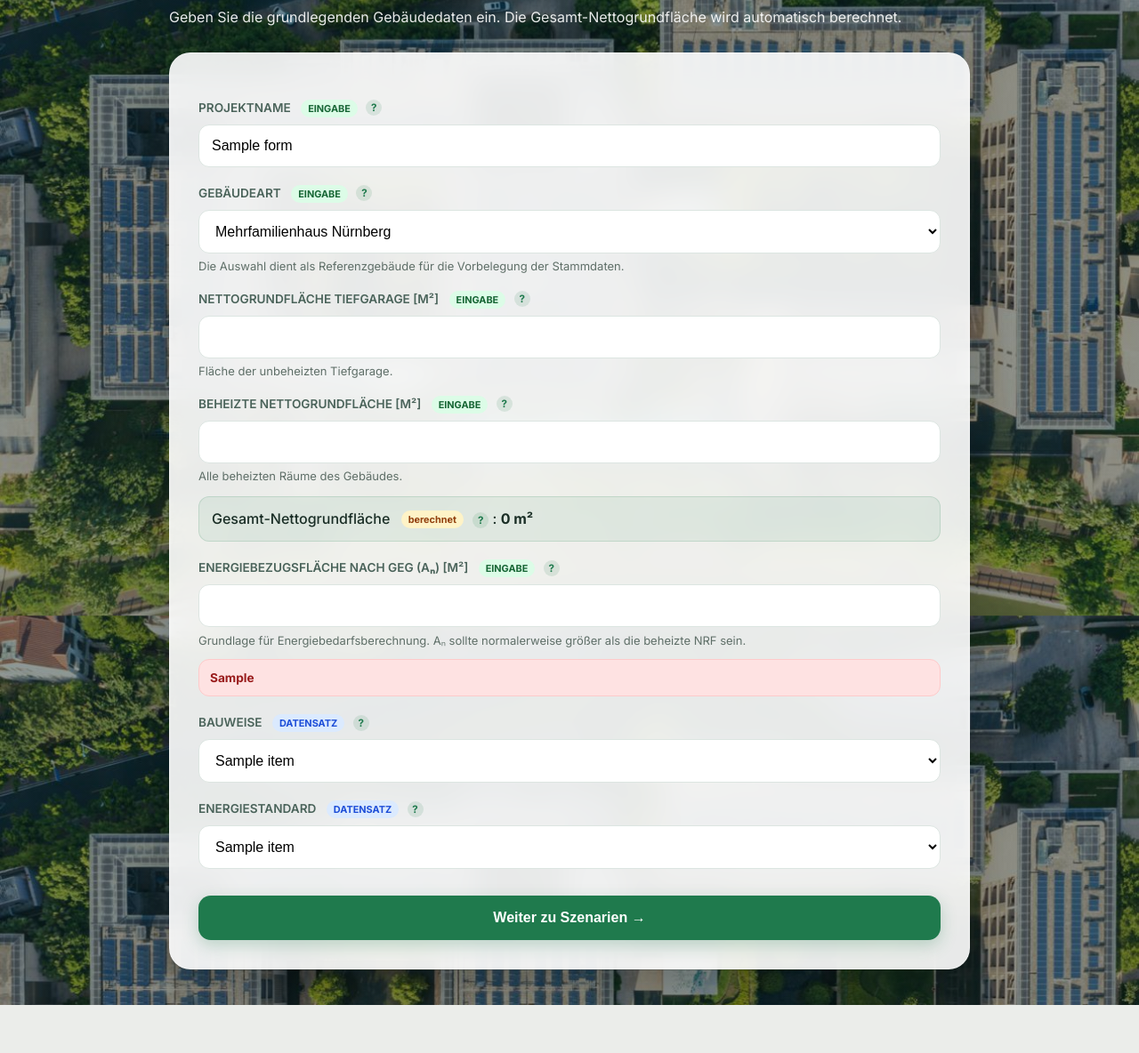
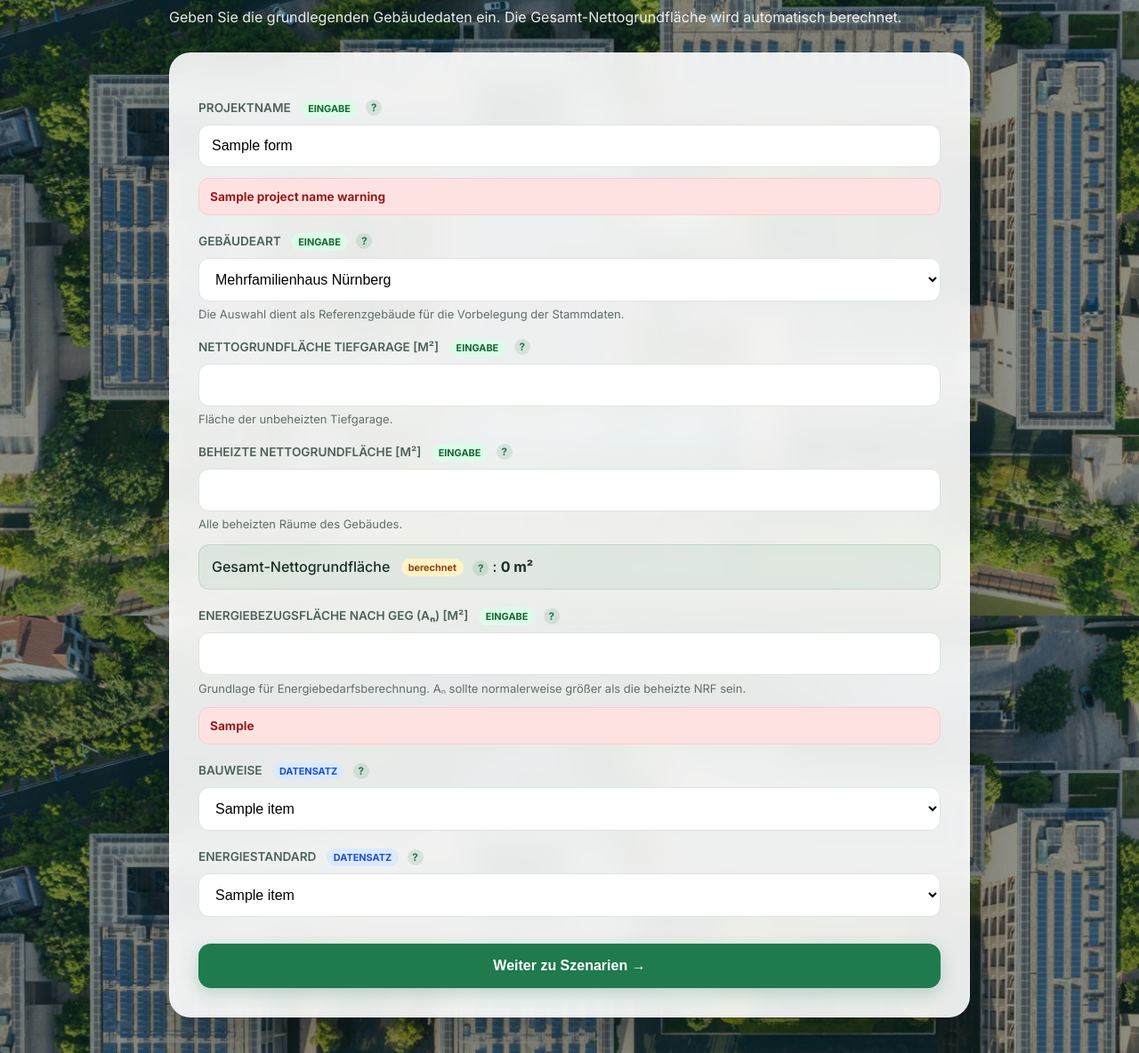
Before and after one commit to DBM-THA/Absch-tzung-der-Geb-ude-kobilanz-nach-QNG, a Django app: template qngapp/templates/qngapp/building.html in a window 1280 px wide. Shown: the part 161-1345 px from the top of the page at 89% size. Before the commit the page ends 1291 px from the top, so only its background shows below. Run offline with Django 5.2, Linux system fonts and the light colour scheme; the template is opened without the code that fills it: most values are stand-ins (such as "Sample title", 1, 10 or a date in 2020).

Commit message:
Add project name warning message in building.html

```diff
--- a/qngapp/templates/qngapp/building.html
+++ b/qngapp/templates/qngapp/building.html
@@ -249,6 +249,12 @@ button:hover {
 
             <input type="text" name="project_name" value="{{ form_data.project_name }}">
 
+            {% if project_name_warning %}
+                <div class="warning-box">
+                    {{ project_name_warning }}
+                </div>
+            {% endif %}
+
             <label>
                 Gebäudeart
                 <span class="badge-user">Eingabe</span>
```
